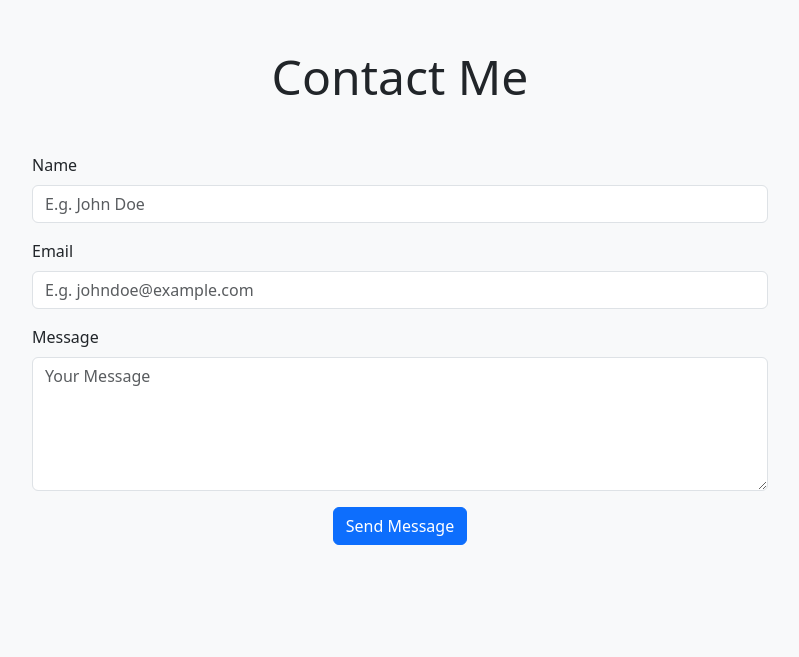
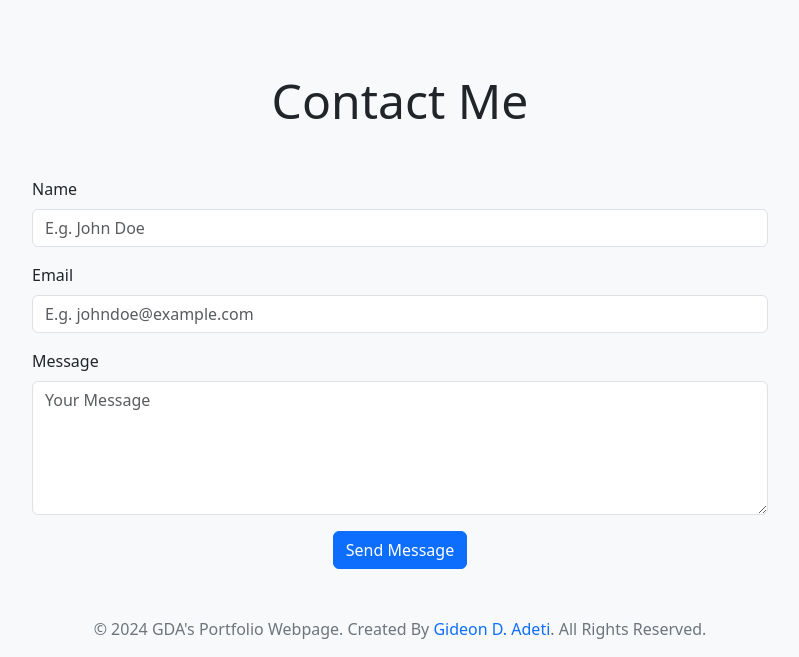
Before and after one commit to GDA0/personal-portfolio-webpage, a plain HTML site: page index.html in a window 1280 px wide. Shown: the part 1588-2245 px from the top of the page, without its empty margins (240-1039 px from the left). Before the commit the page ends 2181 px from the top, so only its background shows below. Drawn offline with nearby package versions, Linux system fonts and the light colour scheme.

Commit message:
Work on footer contents

```diff
--- a/index.html
+++ b/index.html
@@ -166,8 +166,8 @@
 					</div>
 				</div>
 			</section>
-			<section id="contact-section" class="py-5">
-				<div class="container">
+			<section id="contact-section" class="my-5 pt-5">
+				<div class="container mt-4">
 					<h2 class="text-center display-5 mb-5">Contact Me</h2>
 					<div class="row justify-content-center">
 						<div class="col-md-8">
@@ -241,7 +241,21 @@
 				</div>
 			</section>
 		</main>
-		<footer></footer>
+		<footer class="container text-center fw-medium text-secondary">
+			<p>
+				&copy;
+				<script>
+					document.write(new Date().getFullYear());
+				</script>
+				GDA's Portfolio Webpage. Created By
+				<a
+					class="text-primary"
+					href="https://github.com/GDA0"
+					target="_blank"
+					>Gideon D. Adeti</a
+				>. All Rights Reserved.
+			</p>
+		</footer>
 
 		<!-- Bootstrap JS -->
 		<script
--- a/style.css
+++ b/style.css
@@ -13,3 +13,11 @@
 	transform: translateY(-4px);
 	transition: all 0.3s ease-in-out;
 }
+
+footer a {
+	text-decoration: none;
+}
+
+footer a:hover {
+	text-decoration: underline;
+}
```
